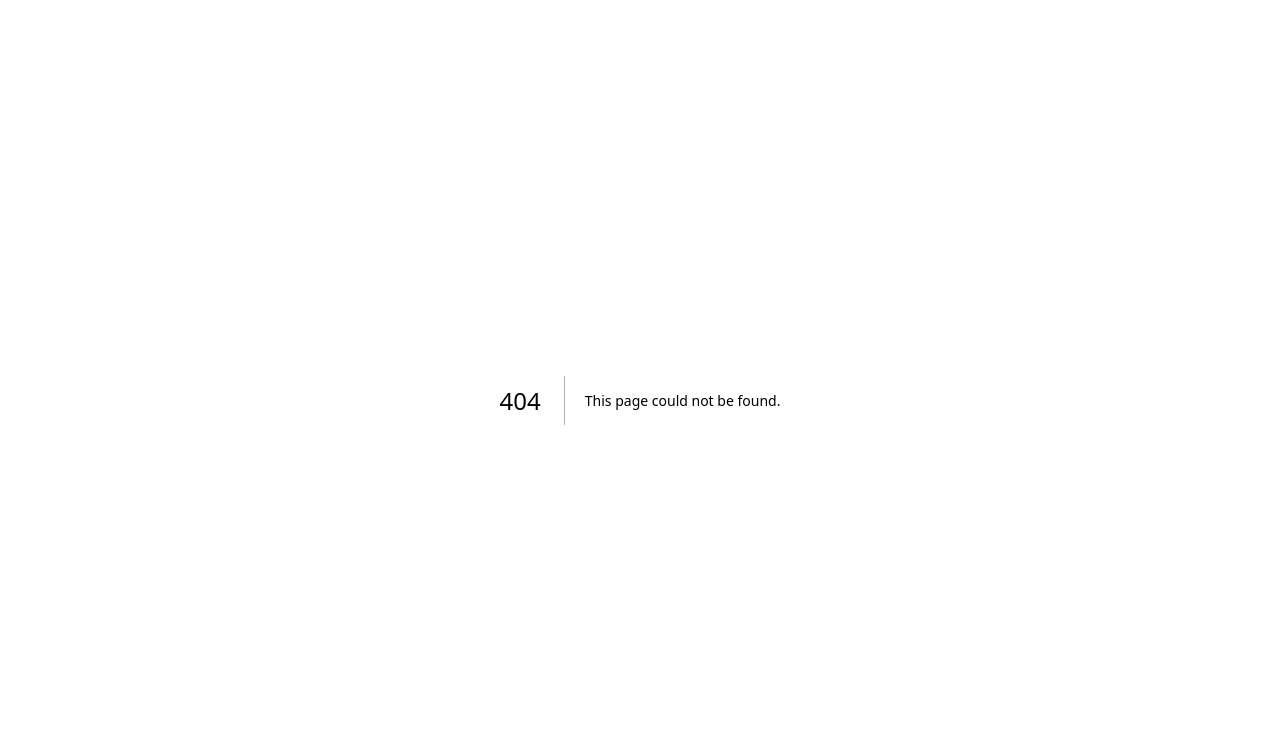
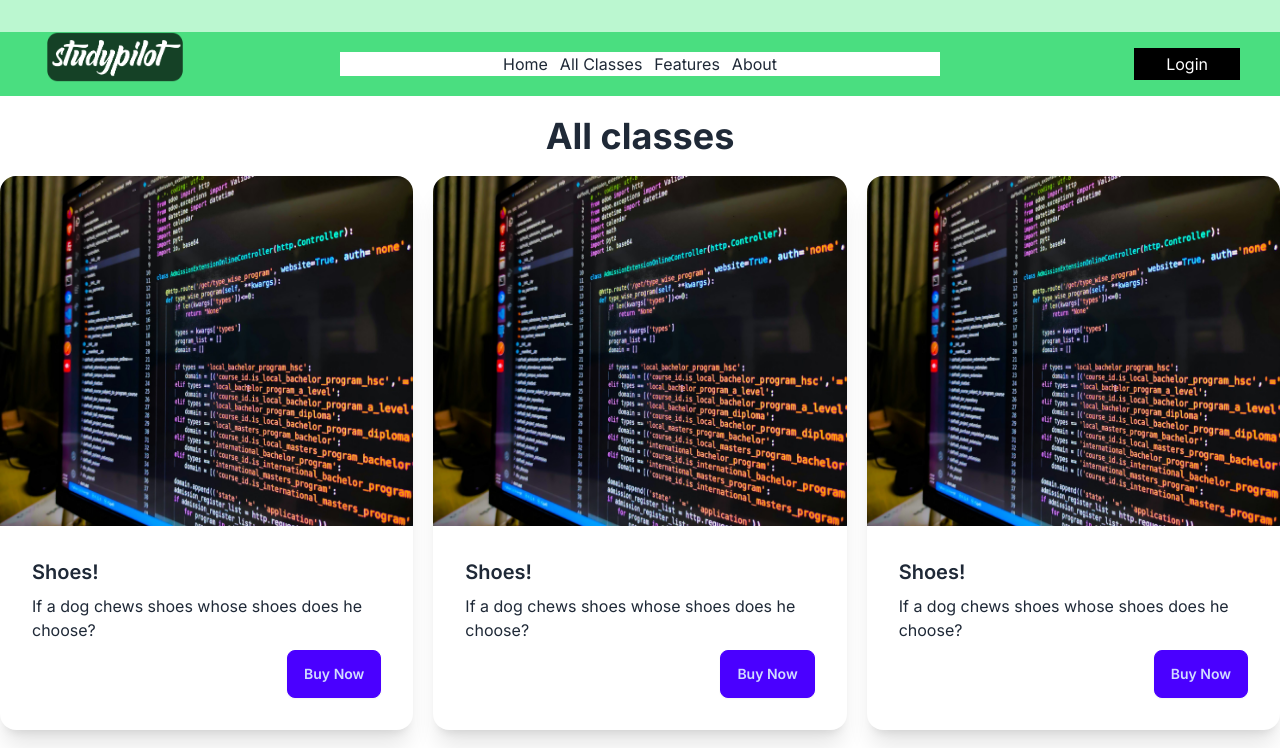
Before and after one commit to programarreza/StudyPilot, a Next.js app: page /allClasses in a window 1280 px wide. Before the commit this address had no page. Shown: the top 748 px of the page. Built offline with nearby package versions, Linux system fonts and the light colour scheme.

Commit message:
all classes route created

```diff
--- a/next.config.mjs
+++ b/next.config.mjs
@@ -1,4 +1,6 @@
 /** @type {import('next').NextConfig} */
-const nextConfig = {};
+const nextConfig = {
+
+};
 
 export default nextConfig;
--- /dev/null
+++ b/src/app/allClasses/page.js
@@ -0,0 +1,28 @@
+import Image from 'next/image';
+import React from 'react';
+import demoPic from '@/assets/image/demo.jpg'
+const AllClasses = () => {
+    const classes = [0, 1, 2, 3, 4, 5, 6, 7, 8, 9, 10, 11, 12]
+    return (
+        <div className='container mx-auto'>
+            <h2 className='text-4xl font-bold text-center my-5'>All classes</h2>
+            <div className='grid grid-cols-3 gap-5'>
+                {
+                    classes.map(cls => <div key={cls} className="card bg-base-100 shadow-xl">
+                        <figure><Image className="w-full h-[350px]" src={demoPic} alt="Shoes" /></figure>
+                        <div className="card-body">
+                            <h2 className="card-title">Shoes!</h2>
+                            <p>If a dog chews shoes whose shoes does he choose?</p>
+                            <div className="card-actions justify-end">
+                                <button className="btn btn-primary">Buy Now</button>
+                            </div>
+                        </div>
+                    </div>)
+                }
+            </div>
+        </div>
+
+    );
+};
+
+export default AllClasses;
--- a/src/app/layout.js
+++ b/src/app/layout.js
@@ -1,5 +1,6 @@
 import { Inter } from "next/font/google";
 import "./globals.css";
+import Navbar from "@/components/Navbar/Navbar";
 
 const inter = Inter({ subsets: ["latin"] });
 
@@ -11,7 +12,9 @@ export const metadata = {
 export default function RootLayout({ children }) {
   return (
     <html lang="en">
-      <body className={inter.className}>{children}</body>
+      <body className={inter.className}>
+        <Navbar></Navbar>
+        {children}</body>
     </html>
   );
 }
--- a/src/app/page.js
+++ b/src/app/page.js
@@ -7,7 +7,6 @@ import React from 'react';
 const HomePage = () => {
   return (
     <div>
-      <Navbar></Navbar>
       <Banner></Banner>
       <Collaborator></Collaborator>
     </div>
--- a/src/components/Banner.jsx
+++ b/src/components/Banner.jsx
@@ -36,13 +36,8 @@ const Banner = () => {
           </div>)
         }
       </div> {/*  banner section ends */}
+    </div>
 
-      {/* collaborator section start */}
-        <div>
-
-        </div>
-    </div>
-    //banner section end
   );
 };
 
```
Also changed, not shown: src/assets/image/c-sharp.png (added), src/assets/image/demo.jpg (added).
